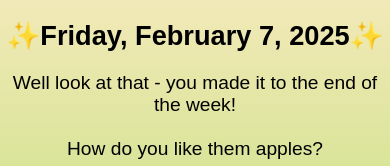
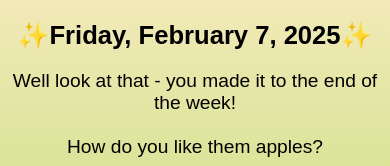
Before and after one commit to jpalank31/Feb7, a plain HTML site: page index.html in a window 390 px wide. Shown: the top 166 px of the page. Drawn offline with Linux system fonts and the light colour scheme.

Commit message:
Update index.html

```diff
--- a/index.html
+++ b/index.html
@@ -52,7 +52,7 @@
       /* Media Queries for Responsive Design */
       @media (max-width: 600px) {
         h1 {
-          font-size: 1.7rem; /* Smaller heading size */
+          font-size: 1.6rem; /* Smaller heading size */
         }
         p {
           font-size: 1.2rem; /* Smaller paragraph text */
```
